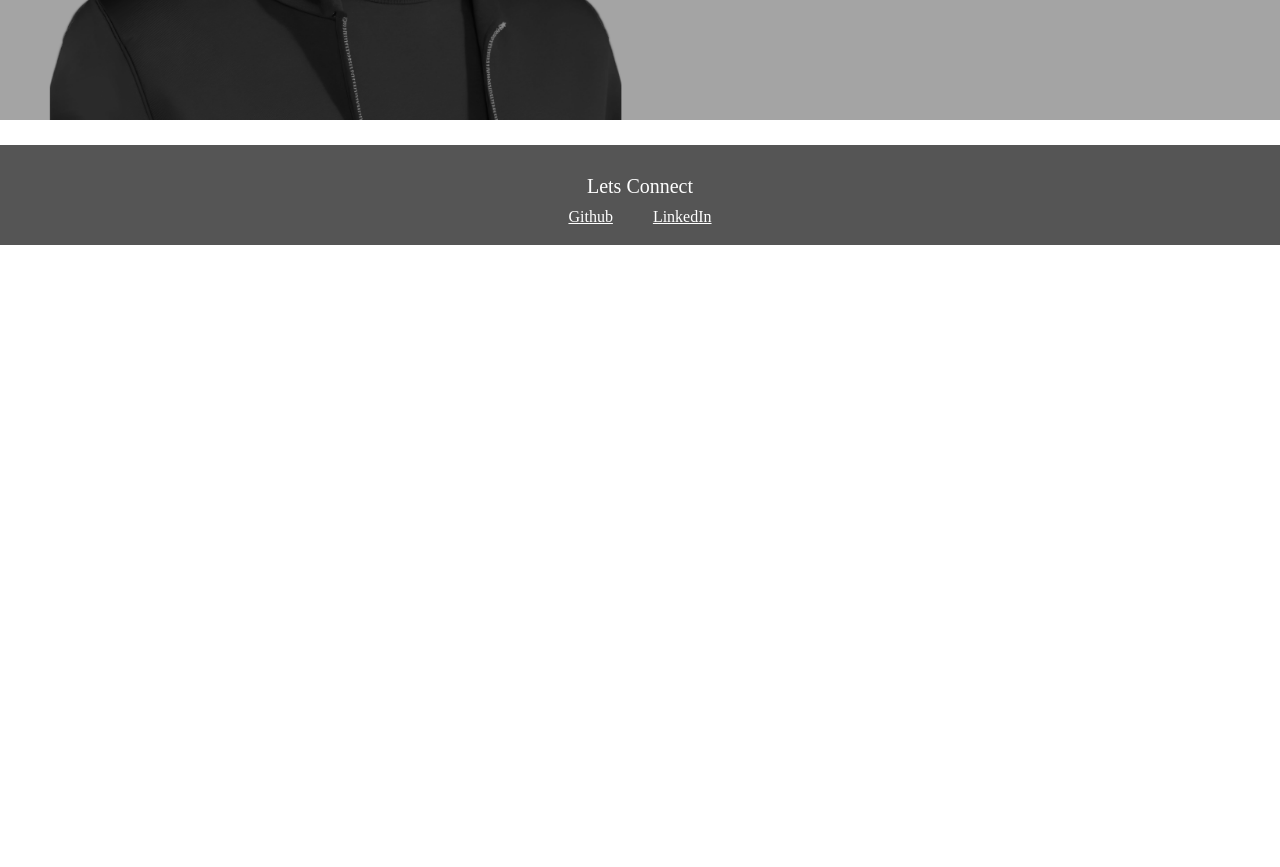
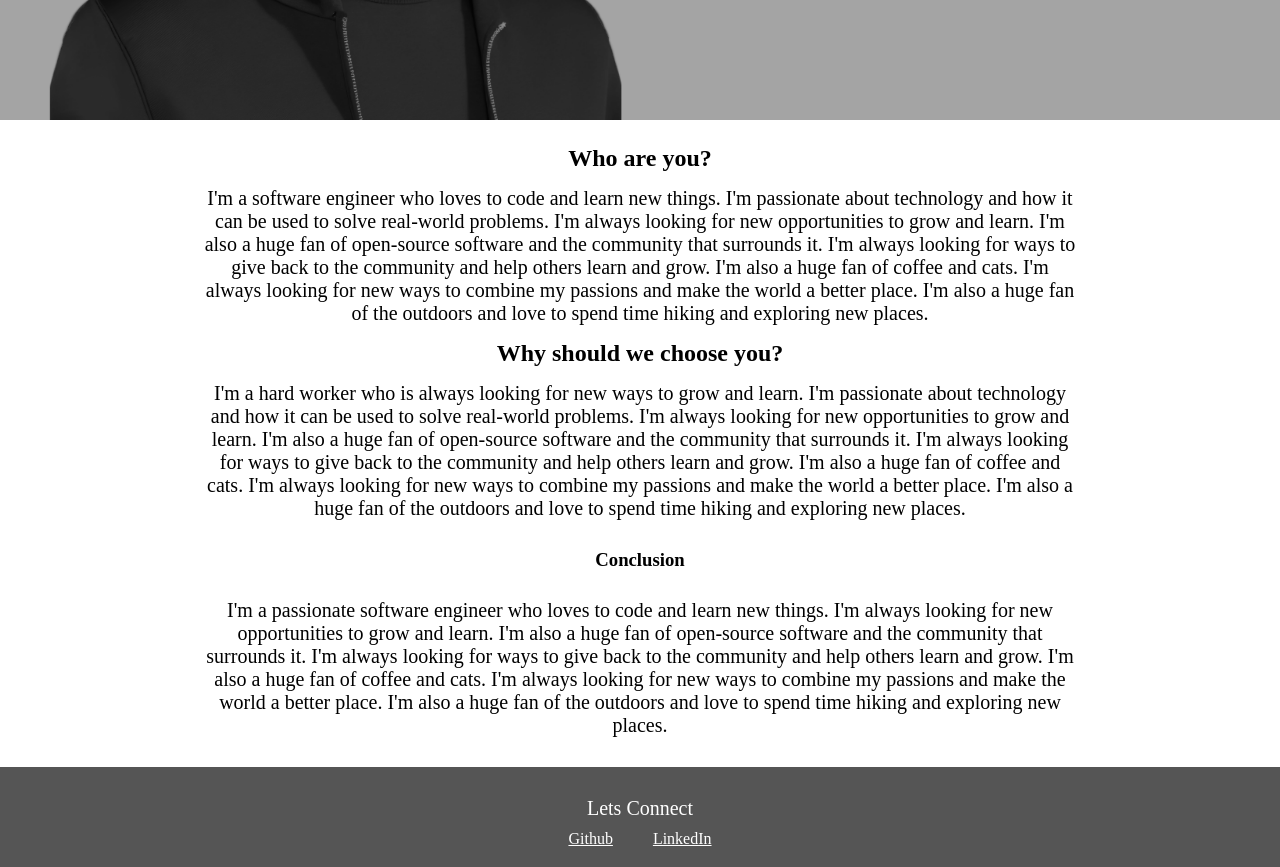
Before and after one commit to dakotablanchard/react-portfolio, a React (Vite) app: page /about-me in a window 1280 px wide. Shown: the part 480-1347 px from the top of the page. Before the commit the page ends 800 px from the top, so only its background shows below. Built offline with nearby package versions, Linux system fonts and the light colour scheme.

Commit message:
Added placeholder text to about me page

```diff
--- a/src/css/App.css
+++ b/src/css/App.css
@@ -3,6 +3,11 @@ body {
     padding: 0;
 }
 
+h2 {
+    margin: 5px;
+}
+
+/* HOME */
 .skills {
     display: flex;
     justify-content: center;
@@ -36,3 +41,17 @@ body {
     height: 200px;
     width: 360px;
 }
+
+/* ABOUT ME */
+.about-me {
+    display: flex;
+    justify-content: center;
+    align-items: center;
+    flex-direction: column;
+    word-wrap: break-word;
+    overflow-wrap: break-word;
+    width: 70%;
+    margin: auto;
+    padding: 20px;
+    text-align: center;
+}
--- a/src/css/header.css
+++ b/src/css/header.css
@@ -1,7 +1,7 @@
 .hero{
     height: 600px;
     width: 100%;
-    margin-bottom: 25px;
+    margin-bottom: 0px;
     background-image: url(/assets/port-banner.png);
     background-size: cover;
     background-position: center;
@@ -9,7 +9,8 @@
 }
 
 h1{
-    font-size: 70px;
+    font-size: 60px;
+    margin: 0px;
 }
 
 .pageTitle {
--- a/src/pages/AboutMe.jsx
+++ b/src/pages/AboutMe.jsx
@@ -1,8 +1,36 @@
 
 const AboutMe = () => {
     return (
-        <div>
-
+        <div className="about-me">
+            <h2>Who are you?</h2>
+            <p>I'm a software engineer who loves to code and learn new things.
+                I'm passionate about technology and how it can be used to solve real-world problems.
+                I'm always looking for new opportunities to grow and learn.
+                I'm also a huge fan of open-source software and the community that surrounds it.
+                I'm always looking for ways to give back to the community and help others learn and grow.
+                I'm also a huge fan of coffee and cats.
+                I'm always looking for new ways to combine my passions and make the world a better place.
+                I'm also a huge fan of the outdoors and love to spend time hiking and exploring new places.
+            </p>
+            <h2>Why should we choose you?</h2>
+            <p>I'm a hard worker who is always looking for new ways to grow and learn.
+                I'm passionate about technology and how it can be used to solve real-world problems.
+                I'm always looking for new opportunities to grow and learn.
+                I'm also a huge fan of open-source software and the community that surrounds it.
+                I'm always looking for ways to give back to the community and help others learn and grow.
+                I'm also a huge fan of coffee and cats.
+                I'm always looking for new ways to combine my passions and make the world a better place.
+                I'm also a huge fan of the outdoors and love to spend time hiking and exploring new places.
+            </p>
+            <h3>Conclusion</h3>
+            <p>I'm a passionate software engineer who loves to code and learn new things.
+                I'm always looking for new opportunities to grow and learn.
+                I'm also a huge fan of open-source software and the community that surrounds it.
+                I'm always looking for ways to give back to the community and help others learn and grow.
+                I'm also a huge fan of coffee and cats.
+                I'm always looking for new ways to combine my passions and make the world a better place.
+                I'm also a huge fan of the outdoors and love to spend time hiking and exploring new places.
+            </p>
         </div>
     );
     };
--- a/src/pages/Home.jsx
+++ b/src/pages/Home.jsx
@@ -27,7 +27,7 @@ const Home = () => {
                 </div>
             </section>
             <section className="recent-work-home">
-                <h2>Recent Work</h2>
+                <h1>Recent Work</h1>
                 <div className='work-container'>
                 <img className='imgs-home' src="/assets/rooms.png" alt="rooms" />
                 <img className='imgs-home' src="/assets/trip-planner.png" alt="rooms" />
```
